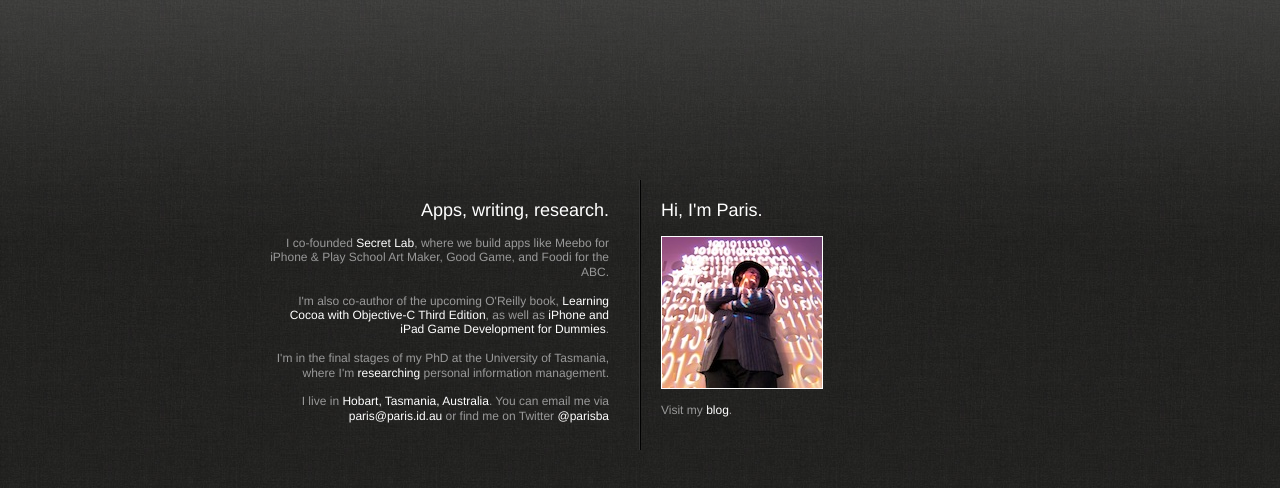
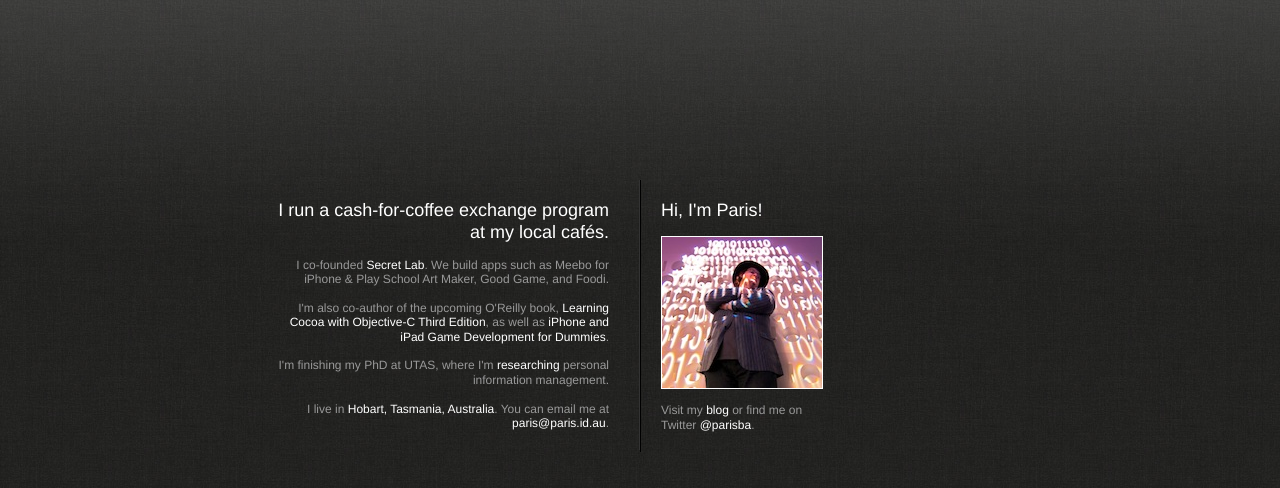
Before and after one commit to parisba/personal-website, a plain HTML site: page index.html in a window 1280 px wide. Drawn offline with Linux system fonts and the light colour scheme.

Commit message:
Updated wording on things.

```diff
--- a/index.html
+++ b/index.html
@@ -25,15 +25,15 @@
 	<div class="box">
     	<div class="content">
         	<div class="left">
-        		<h2>Apps, writing, research.</h2><br />
+        		<h2>I run a cash-for-coffee exchange program at my local cafés.</h2><br />
 
-        			I co-founded <a href="http://secretlab.com.au" target="_blank">Secret Lab</a>, where we build apps like Meebo for iPhone &amp; Play School Art Maker, Good Game, and Foodi for the ABC.<br /><br />
+        			I co-founded <a href="http://secretlab.com.au" target="_blank">Secret Lab</a>. We build apps such as Meebo for iPhone &amp; Play School Art Maker, Good Game, and Foodi.<br /><br />
 
 					I'm also co-author of the upcoming O'Reilly book, <a href="http://shop.oreilly.com/product/0636920023203.do">Learning Cocoa with Objective-C Third Edition</a>, as well as <a href="http://au.wiley.com/WileyCDA/WileyTitle/productCd-0470599103.html">iPhone and iPad Game Development for Dummies</a>.<br /><br />
 
-					I'm in the final stages of my PhD at the University of Tasmania, where I'm <a href="http://blog.paris.id.au/research">researching</a> personal information management.<br /><br />
+					I'm finishing my PhD at UTAS, where I'm <a href="http://blog.paris.id.au/research">researching</a> personal information management.<br /><br />
 
-					I live in <a href="http://go.secretlab.co/ETgH">Hobart, Tasmania, Australia</a>. You can email me via <a href="mailto:paris@paris.id.au">paris@paris.id.au</a> or find me on Twitter <a href="http://twitter.com/parisba">@parisba</a>
+					I live in <a href="http://go.secretlab.co/ETgH">Hobart, Tasmania, Australia</a>. You can email me at <a href="mailto:paris@paris.id.au">paris@paris.id.au</a>.
 
         			<!-- <a href="http://flickr.com/photos/parisba" target="_blank"><img alt="Flickr" src="images/flickr.png" class="small_icon" /></a>
         			<a href="http://facebook.com/parisba" target="_blank"><img alt="Facebook" src="images/facebook.png" class="small_icon" /></a>
@@ -44,11 +44,11 @@
             <div class="right">
 
 
-          		<h2>Hi, I'm Paris.</h2><br />
+          		<h2>Hi, I'm Paris!</h2><br />
 
           		<a id="pic" href="http://blog.paris.id.au"><img alt="paris b-a" border="1" src="paris.jpg" /></a>
           	<br /><br />
-          		Visit my <a href="http://blog.paris.id.au/" title="Blog">blog</a>.
+          		Visit my <a href="http://blog.paris.id.au/" title="Blog">blog</a> or find me on <br />Twitter <a href="http://twitter.com/parisba">@parisba</a>.
 			</div>
         </div>
     </div>
```
